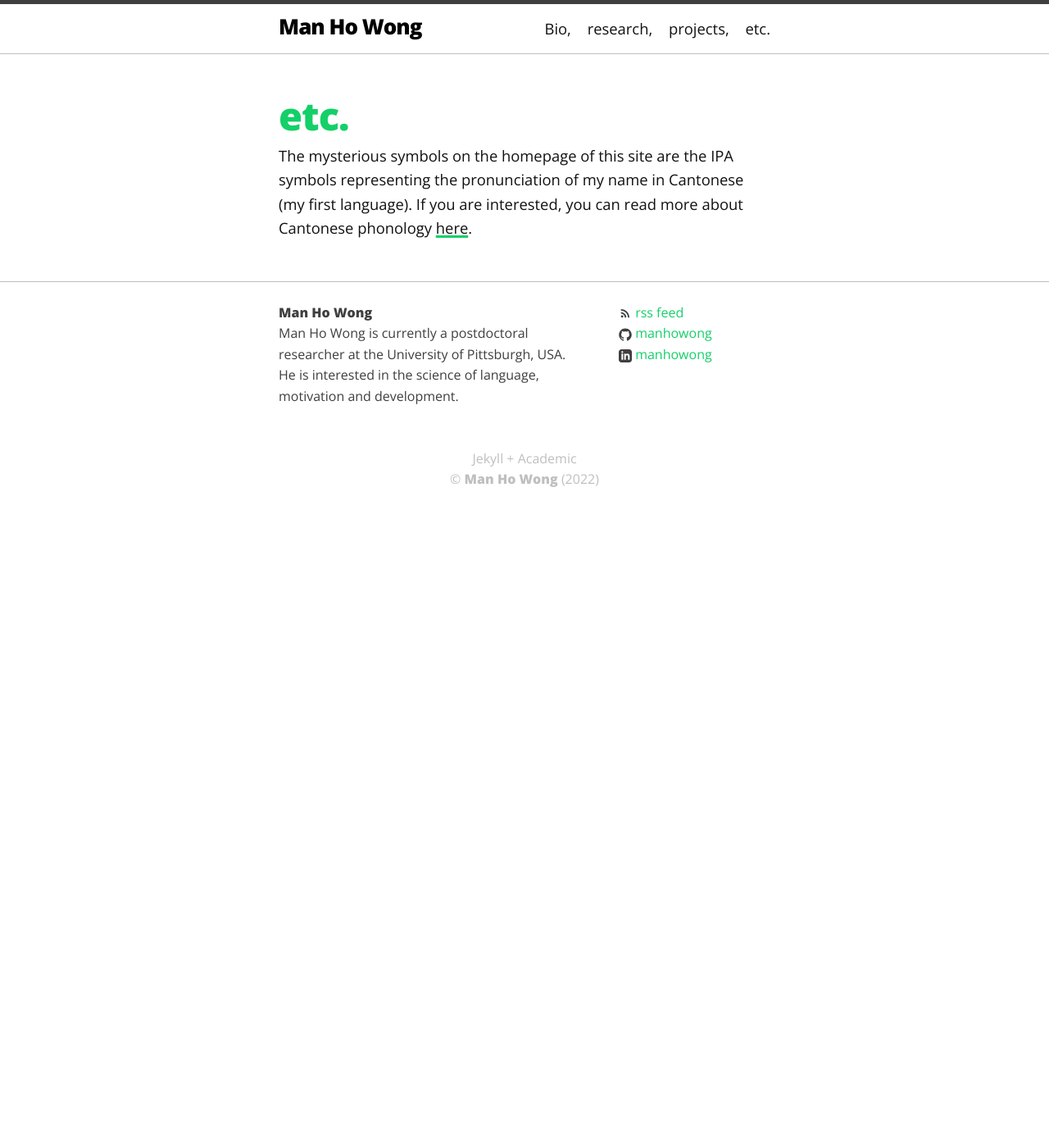
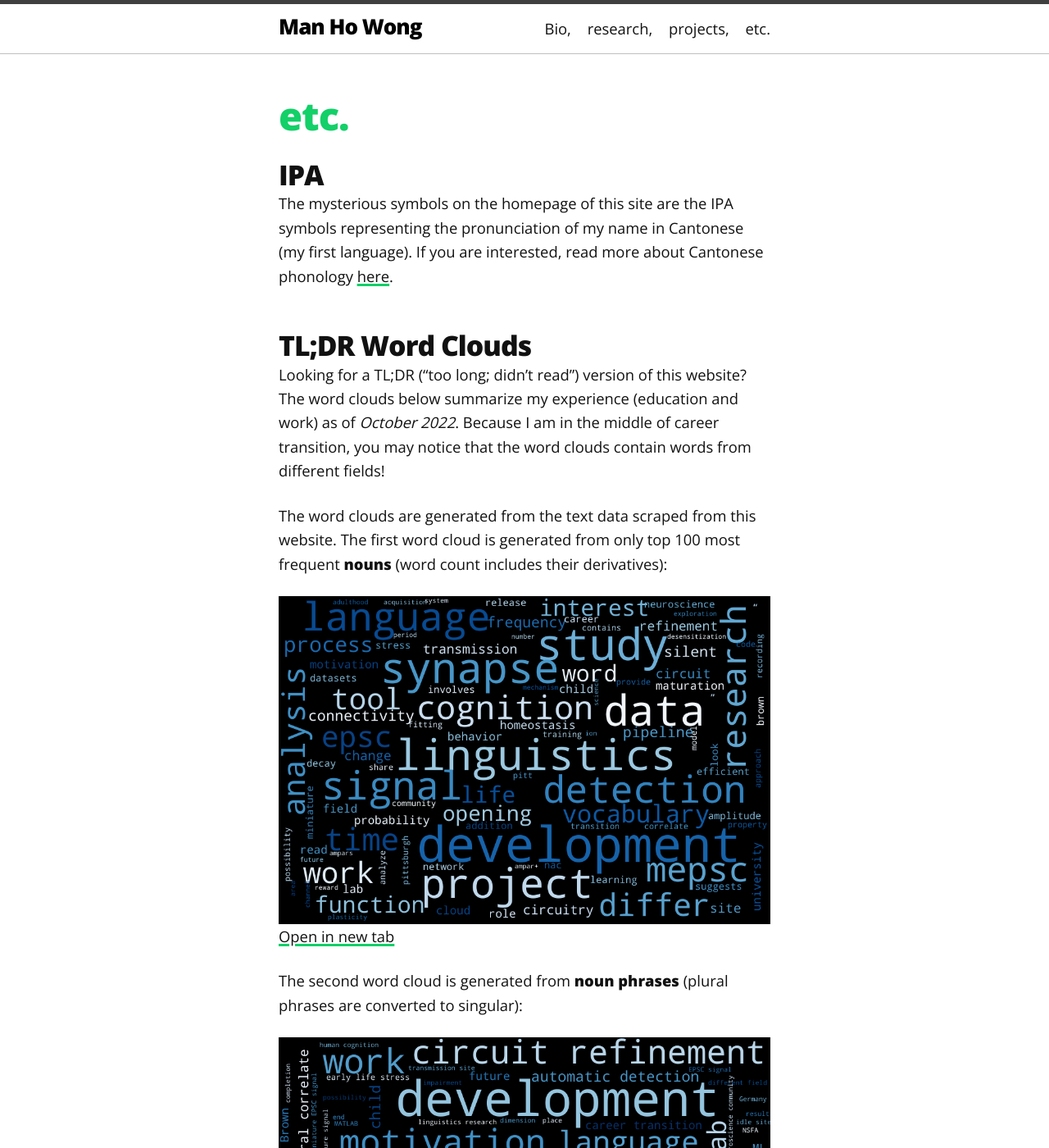
Before and after one commit to manhowong/manhowong.github.io, a Jekyll site: the page built from etc.md, in a window 1280 px wide and 1400 px high. Shown: the whole window at 82% size. Built offline with Jekyll 4.4.1, drawn with Linux system fonts in a browser that asks for light colours; some of the changed text lies outside the part shown.

Commit message:
added wordclouds

```diff
--- a/etc.md
+++ b/etc.md
@@ -7,4 +7,20 @@ order: 3
 
 <h1 class="post-title" itemprop="name headline">{{ page.title | escape }}</h1>
 
-The mysterious symbols on the homepage of this site are the IPA symbols representing the pronunciation of my name in Cantonese (my first language). If you are interested, you can read more about Cantonese phonology <a target="_blank" href="https://en.wikipedia.org/wiki/Cantonese_phonology">here</a>.
+## IPA
+
+The mysterious symbols on the homepage of this site are the IPA symbols representing the pronunciation of my name in Cantonese (my first language). If you are interested, read more about Cantonese phonology <a target="_blank" href="https://en.wikipedia.org/wiki/Cantonese_phonology">here</a>.
+
+## TL;DR Word Clouds
+
+Looking for a TL;DR ("too long; didn't read") version of this website? The word clouds below summarize my experience (education and work) as of *October 2022*. Because I am in the middle of career transition, you may notice that the word clouds contain words from different fields!
+
+The word clouds are generated from the text data scraped from this website. The first word cloud is generated from only top 100 most frequent **nouns** (word count includes their derivatives):
+
+<a target="_blank" href="/img/wordcloud_nouns.png"><img src="/img/wordcloud_nouns.png"> Open in new tab</a>
+
+The second word cloud is generated from **noun phrases** (plural phrases are converted to singular):
+
+<a target="_blank" href="/img/wordcloud_phrases.png"><img src="/img/wordcloud_phrases.png"> Open in new tab</a>
+
+The source code is available <a target="_blank" href="https://github.com/manhowong/manhowong.github.io/blob/main/etc/wordcloud.ipynb">here</a>.
```
